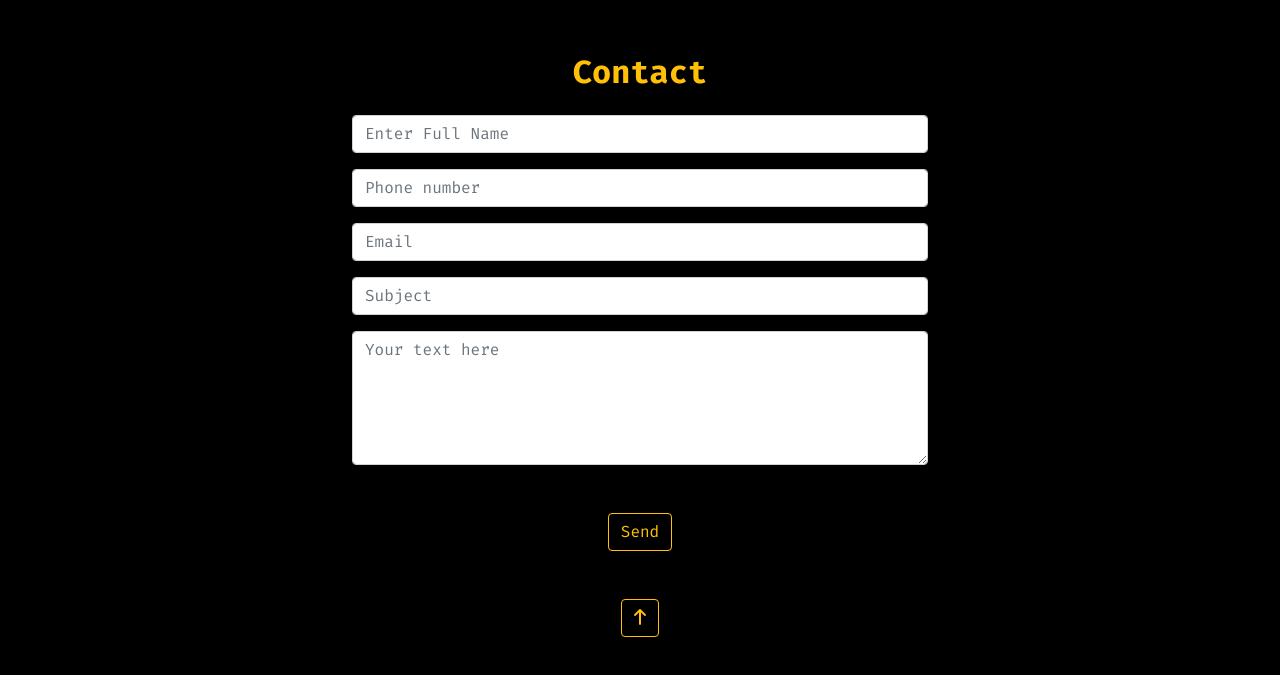
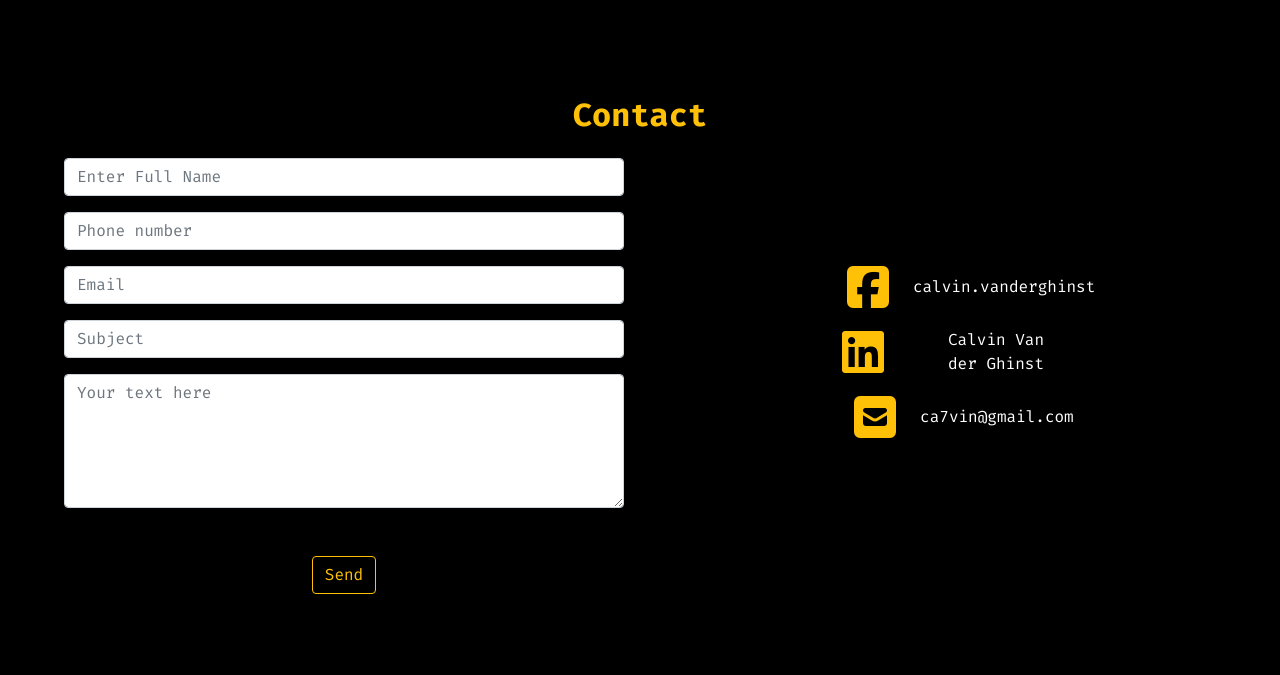
Before and after one commit to ca7vin/Portfolio, a website: page index.html in a window 1280 px wide. Shown: the part 1655-2330 px from the top of the page. Drawn offline with Linux system fonts and the light colour scheme.

Commit message:
Contact form

```diff
--- a/index.html
+++ b/index.html
@@ -1,5 +1,6 @@
 <!DOCTYPE html>
 <html lang="en">
+
 <head>
   <meta charset="UTF-8">
   <meta http-equiv="X-UA-Compatible" content="IE=edge">
@@ -8,12 +9,15 @@
   <link rel="stylesheet" href="./public/css/style.css">
   <title>Document</title>
 </head>
+
 <body>
   <header id="home">
     <div class="workspace">
       <nav class="navbar navbar-expand-lg navbar-light bg-*">
         <div class="container-fluid">
-                  <button class="navbar-toggler" type="button" data-bs-toggle="collapse" data-bs-target="#navbarSupportedContent" aria-controls="navbarSupportedContent" aria-expanded="false" aria-label="Toggle navigation">
+          <button class="navbar-toggler" type="button" data-bs-toggle="collapse"
+            data-bs-target="#navbarSupportedContent" aria-controls="navbarSupportedContent" aria-expanded="false"
+            aria-label="Toggle navigation">
             <span class="navbar-toggler-icon"></span>
           </button>
           <div class="collapse navbar-collapse" id="navbarSupportedContent">
@@ -32,7 +36,8 @@
       </nav>
       <div class="container d-flex flex-column">
         <p>I am <span class="typed-text"></span><span class="cursor typing">&nbsp;</span></p>
-                <button type="button" class="btn btn-outline-warning mt-5"><a href="#aboutMe" class="text-warning text-decoration-none">More</a></button>
+        <button type="button" class="btn btn-outline-warning mt-5"><a href="#aboutMe"
+            class="text-warning text-decoration-none">More</a></button>
       </div>
     </div>
   </header>
@@ -45,20 +50,33 @@
         </div>
         <div class="col-4 d-flex flex-column align-items-center justify-content-center px-3">
           <a href="" class="text-decoration-none text-warning fa-5x"><i class="fab fa-html5"></i></a>
-                    <p class="text-start pt-3">Lorem ipsum dolor sit amet consectetur adipisicing elit. Temporibus eos rem itaque deleniti autem accusamus inventore exercitationem eligendi, quis maxime nulla eius nihil distinctio, dolores neque ipsum tenetur iure, repudiandae doloremque quas a quasi provident! Minus autem fugiat, facere accusamus veritatis hic placeat. Ducimus, at hic delectus adipisci quam inventore earum impedit, totam cum laboriosam, dolores consequuntur libero culpa? Mollitia.</p>
+          <p class="text-start pt-3">Lorem ipsum dolor sit amet consectetur adipisicing elit. Temporibus eos rem itaque
+            deleniti autem accusamus inventore exercitationem eligendi, quis maxime nulla eius nihil distinctio, dolores
+            neque ipsum tenetur iure, repudiandae doloremque quas a quasi provident! Minus autem fugiat, facere
+            accusamus veritatis hic placeat. Ducimus, at hic delectus adipisci quam inventore earum impedit, totam cum
+            laboriosam, dolores consequuntur libero culpa? Mollitia.</p>
         </div>
         <div class="col-4 d-flex flex-column align-items-center justify-content-center px-3">
           <a href="" class="text-decoration-none text-warning fa-5x"><i class="fab fa-css3-alt"></i></a>
-                    <p class="text-center pt-3">Lorem ipsum dolor sit amet consectetur adipisicing elit. Temporibus eos rem itaque deleniti autem accusamus inventore exercitationem eligendi, quis maxime nulla eius nihil distinctio, dolores neque ipsum tenetur iure, repudiandae doloremque quas a quasi provident! Minus autem fugiat, facere accusamus veritatis hic placeat. Ducimus, at hic delectus adipisci quam inventore earum impedit, totam cum laboriosam, dolores consequuntur libero culpa? Mollitia.</p>
+          <p class="text-center pt-3">Lorem ipsum dolor sit amet consectetur adipisicing elit. Temporibus eos rem itaque
+            deleniti autem accusamus inventore exercitationem eligendi, quis maxime nulla eius nihil distinctio, dolores
+            neque ipsum tenetur iure, repudiandae doloremque quas a quasi provident! Minus autem fugiat, facere
+            accusamus veritatis hic placeat. Ducimus, at hic delectus adipisci quam inventore earum impedit, totam cum
+            laboriosam, dolores consequuntur libero culpa? Mollitia.</p>
         </div>
         <div class="col-4 d-flex flex-column align-items-center justify-content-center px-3">
           <a href="" class="text-decoration-none text-warning fa-5x"><i class="fab fa-js"></i></a>
-                    <p class="text-end pt-3">Lorem ipsum dolor sit amet consectetur adipisicing elit. Temporibus eos rem itaque deleniti autem accusamus inventore exercitationem eligendi, quis maxime nulla eius nihil distinctio, dolores neque ipsum tenetur iure, repudiandae doloremque quas a quasi provident! Minus autem fugiat, facere accusamus veritatis hic placeat. Ducimus, at hic delectus adipisci quam inventore earum impedit, totam cum laboriosam, dolores consequuntur libero culpa? Mollitia.</p>
+          <p class="text-end pt-3">Lorem ipsum dolor sit amet consectetur adipisicing elit. Temporibus eos rem itaque
+            deleniti autem accusamus inventore exercitationem eligendi, quis maxime nulla eius nihil distinctio, dolores
+            neque ipsum tenetur iure, repudiandae doloremque quas a quasi provident! Minus autem fugiat, facere
+            accusamus veritatis hic placeat. Ducimus, at hic delectus adipisci quam inventore earum impedit, totam cum
+            laboriosam, dolores consequuntur libero culpa? Mollitia.</p>
         </div>
       </div>
       <div class="row">
         <div class="col-12 d-flex align-items-center justify-content-center">
-                <button type="button" class="btn btn-outline-warning mt-5"><a href="#contact" class="text-warning text-decoration-none">More</a></button>
+          <button type="button" class="btn btn-outline-warning mt-5"><a href="#contact"
+              class="text-warning text-decoration-none">More</a></button>
         </div>
       </div>
     </div>
@@ -70,24 +88,49 @@
         <div class="col-12 d-flex align-items-center justify-content-center pb-3">
           <h2 class="text-center text-warning fw-bold">Contact</h2>
         </div>
-              <div class="col-12 d-flex flex-column align-items-center justify-content-center px-3">
-                <input class="w-50 form-control mb-3" type="text" placeholder="Enter Full Name">
-                <input class="w-50 form-control mb-3" type="text" placeholder="Phone number">
-                <input class="w-50 form-control mb-3" type="text" placeholder="Email">
-                <input class="w-50 form-control mb-3" type="text" placeholder="Subject">
-                <textarea rows="5" type="textarea" class="form-control w-50" placeholder="Your text here"></textarea>
-                <button type="button" class="btn btn-outline-warning mt-5"><a href="#contact" class="text-warning text-decoration-none">Send</a></button>
+        <div class="col-6 d-flex flex-column align-items-center justify-content-center px-3">
+          <input class="w-100 form-control mb-3" type="text" placeholder="Enter Full Name">
+          <input class="w-100 form-control mb-3" type="text" placeholder="Phone number">
+          <input class="w-100 form-control mb-3" type="text" placeholder="Email">
+          <input class="w-100 form-control mb-3" type="text" placeholder="Subject">
+          <textarea rows="5" type="textarea" class="form-control w-100" placeholder="Your text here"></textarea>
+          <button type="button" class="btn btn-outline-warning mt-5"><a href="#contact"
+              class="text-warning text-decoration-none">Send</a></button>
+        </div>
+        <div class="col-6 d-flex flex-column align-items-center justify-content-center px-3 mb-5">
+          <div class="row pb-3">
+            <div class="col-6 d-flex align-items-center justify-content-center">
+              <a href="" class="text-decoration-none text-warning"><i class="fab fa-facebook-square fa-3x"></i></a>
+            </div>
+            <div class="col-6 d-flex align-items-center justify-content-center">
+              <span>calvin.vanderghinst</span>
+            </div>
+          </div>
+          <div class="row pb-3">
+            <div class="col-6 d-flex align-items-center justify-content-center">
+              <a href="" class="text-decoration-none text-warning"><i class="fab fa-linkedin fa-3x"></i></a>
+            </div>
+            <div class="col-6 d-flex align-items-center justify-content-center">
+              <span>Calvin Van der Ghinst</span>
             </div>
           </div>
           <div class="row">
-            <div class="col-12 d-flex align-items-center justify-content-center">
-              <button type="button" class="btn btn-outline-warning mt-5"><a href="#home" class="text-warning text-decoration-none"><i class="fas fa-arrow-up"></i></a></button>
+            <div class="col-6 d-flex align-items-center justify-content-center">
+              <a href="" class="text-decoration-none text-warning"><i class="fas fa-envelope-square fa-3x"></i></a>
+            </div>
+            <div class="col-6 d-flex align-items-center justify-content-center">
+              <span>ca7vin@gmail.com</span>
+            </div>
+          </div>
+
         </div>
       </div>
     </div>
+
   </section>
 
   <!-- JS -->
   <script src="./public/js/main.js" type="module"></script>
 </body>
+
 </html>
```
Lines whose indentation alone changed are shown as unchanged.
